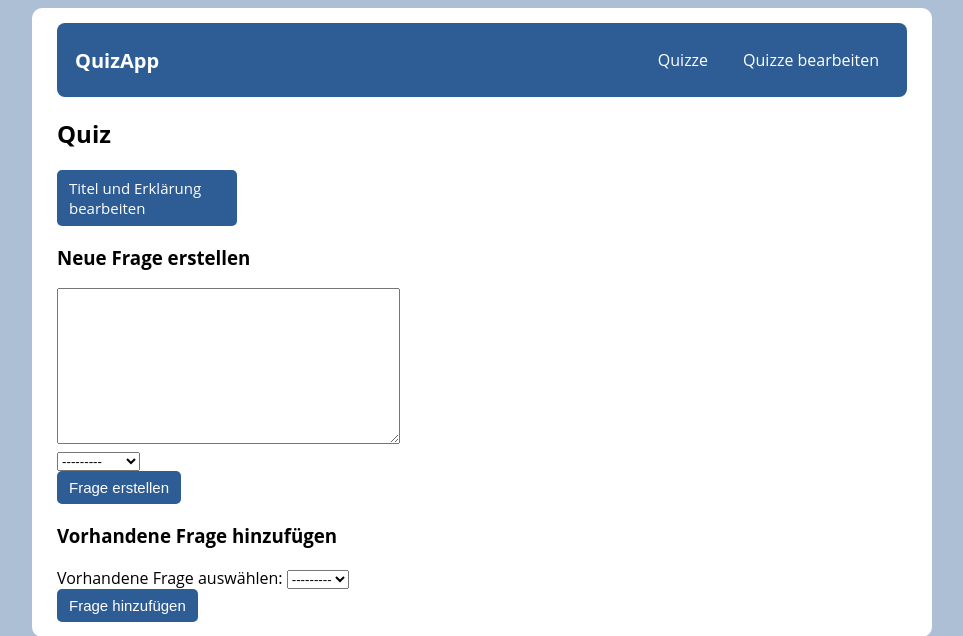
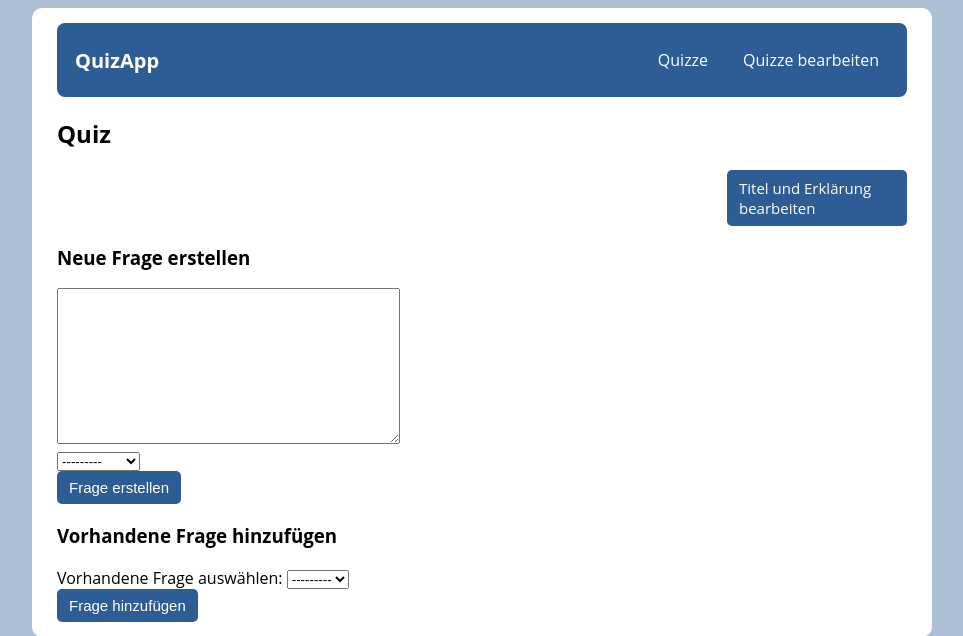
Before and after one commit to hanneskoessl/quiz-app, a Django app: template quiz/templates/quiz/new_question.html in a window 1280 px wide. Shown: the top 636 px of the page, without its empty margins (158-1121 px from the left). Run offline with Django 5.2, Linux system fonts and the light colour scheme; the template is opened without the code that fills it: values that come from a table or form of the project are taken from there, others are empty.

Commit message:
adjust styling

```diff
--- a/quiz/static/quiz/style.css
+++ b/quiz/static/quiz/style.css
@@ -219,7 +219,13 @@ ul li form {
     background: #eef4fb;
 }
 
-button, .quiz-edit, .link-new-quiz, .link-edit-quiz {
+.quiz-header, .quiz-edit-menu {
+    display: flex;
+    justify-content: space-between;
+    align-items: center;
+}
+
+button, .quiz-edit, .link-new-quiz, .quiz-edit-link {
 
     padding: 8px 12px;
 
@@ -232,17 +238,18 @@ button, .quiz-edit, .link-new-quiz, .link-edit-quiz {
     cursor: pointer;
 }
 
-.link-new-quiz, .link-edit-quiz {
+.link-new-quiz, .quiz-edit-link {
 
     width: 180px;
 }
 
-.quiz-edit a, .link-new-quiz a, .link-edit-quiz a {
+.quiz-edit a, .link-new-quiz a, .quiz-edit-link a {
+    display: block;
     color: white;
     font-size: 15px;
 }
 
-button:hover, .quiz-edit:hover, .link-new-quiz:hover, .link-edit-quiz:hover{
+button:hover, .quiz-edit:hover, .link-new-quiz:hover, .quiz-edit-link:hover{
     background: #1a3556;
 }
 
--- a/quiz/templates/quiz/new_question.html
+++ b/quiz/templates/quiz/new_question.html
@@ -15,15 +15,20 @@
 
 {% block content %}
 
+
 <h2>Quiz {{ quiz.title }}</h2>
 
-<div class="quiz-explanation">
-    {% load linkify %}
-    {{ quiz.explanation|linebreaks|urlize_blank }}
-</div>
+<div class="quiz-header">
 
-<div class="link-edit-quiz">
-    <a href="{% url 'quiz:edit_quiz' quiz.id %}">Titel und Erklärung bearbeiten</a>
+    <div class="quiz-explanation">
+        {% load linkify %}
+        {{ quiz.explanation|linebreaks|urlize_blank }}
+    </div>
+
+    <div class="quiz-edit-link">
+        <a href="{% url 'quiz:edit_quiz' quiz.id %}">Titel und Erklärung bearbeiten</a>
+    </div>
+
 </div>
 
 {% for question in questions %}
```
Also changed, not shown: quiz/templates/quiz/edit_quiz.html (+7 -4 lines).
